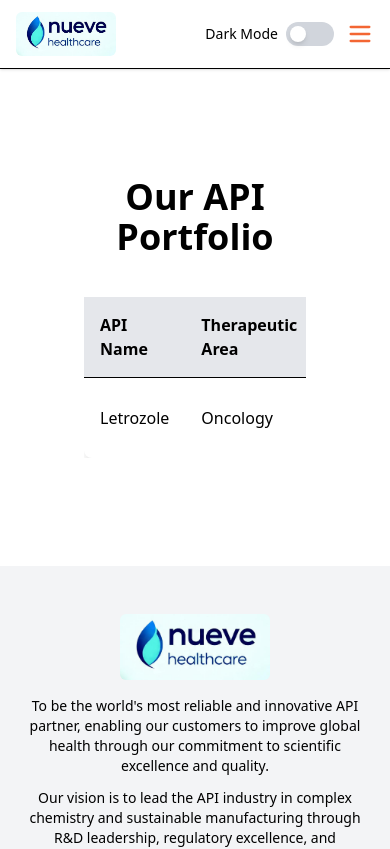
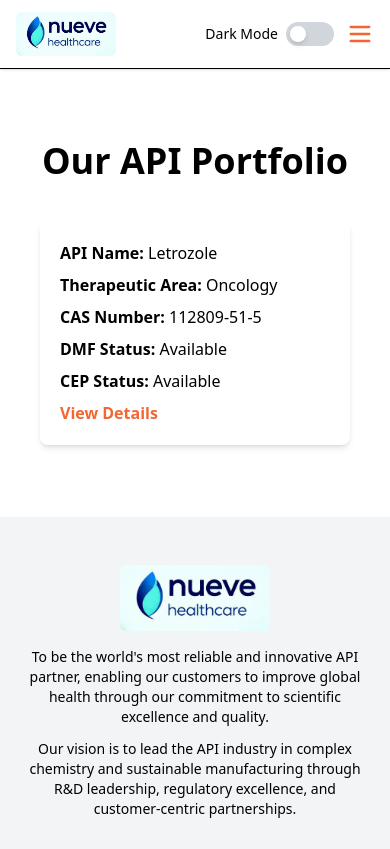
Before and after one commit to MukulDhiman03/nuevehealthcare, a Next.js app: page /apiportfolio in a window 390 px wide. Shown: the top 849 px of the page. Built offline with nearby package versions, Linux system fonts and the light colour scheme.

Commit message:
API POrtfolio responsive

```diff
--- a/src/app/apiportfolio/page.tsx
+++ b/src/app/apiportfolio/page.tsx
@@ -15,11 +15,12 @@ const apiData = [
 
 export default function ApiPortfolio() {
     return (
-        <div className="dark:bg-[var(--bg-gray-color)] dark:text-white p-15">
-            <div className=" px-6 py-12 max-w-7xl mx-auto">
+        <div className="dark:bg-[var(--bg-gray-color)] dark:text-white p-6">
+            <div className="max-w-7xl mx-auto py-12 px-4 sm:px-6 lg:px-8">
                 <h1 className="text-4xl font-bold text-center mb-10">Our API Portfolio</h1>
 
-                <div className="overflow-x-auto">
+                {/* For large screens - Table view */}
+                <div className="hidden md:block overflow-x-auto">
                     <table className="w-full text-left border-collapse rounded-lg shadow-lg">
                         <thead className="bg-gray-200 dark:bg-gray-700 text-black dark:text-white">
                             <tr>
@@ -52,6 +53,45 @@ export default function ApiPortfolio() {
                         </tbody>
                     </table>
                 </div>
+
+                {/* For small screens - Card view */}
+                <div className="md:hidden space-y-6">
+                    {apiData.map((api, idx) => (
+                        <div
+                            key={idx}
+                            className="bg-white dark:bg-gray-800 p-5 rounded-lg shadow-md space-y-2"
+                        >
+                            <div>
+                                <span className="font-bold">API Name: </span>
+                                {api.name}
+                            </div>
+                            <div>
+                                <span className="font-bold">Therapeutic Area: </span>
+                                {api.area}
+                            </div>
+                            <div>
+                                <span className="font-bold">CAS Number: </span>
+                                {api.cas}
+                            </div>
+                            <div>
+                                <span className="font-bold">DMF Status: </span>
+                                {api.dmf}
+                            </div>
+                            <div>
+                                <span className="font-bold">CEP Status: </span>
+                                {api.cep}
+                            </div>
+                            <div>
+                                <Link
+                                    href={`/apiportfolio/${api.name.toLowerCase()}`}
+                                    className="text-[var(--orange-color)] font-semibold hover:underline"
+                                >
+                                    View Details
+                                </Link>
+                            </div>
+                        </div>
+                    ))}
+                </div>
             </div>
         </div>
     );
```
